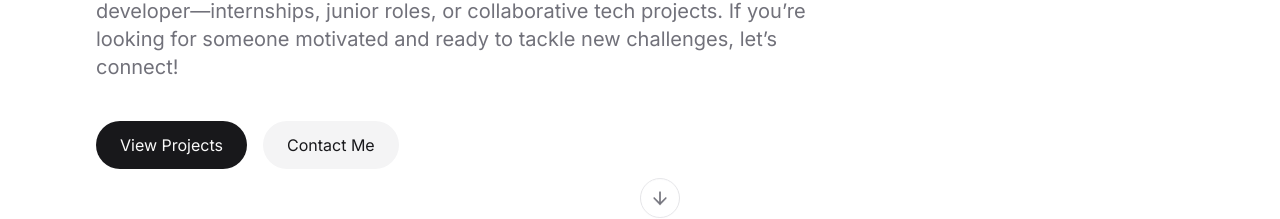
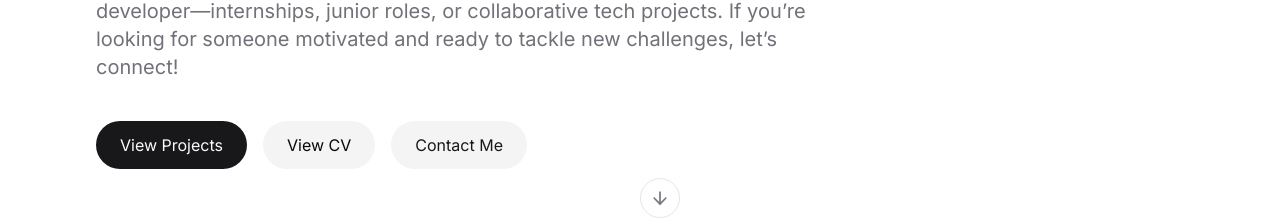
Before and after one commit to mk23rd/Michael-s-Personal-Portfolio, a React (Vite) app: page / in a window 1280 px wide. Shown: the part 799-1018 px from the top of the page. Built offline with nearby package versions, Linux system fonts and the light colour scheme.

Commit message:
Add CV download link and update Hero component
Added michael-wagaye-resume.pdf to the public directory and introduced a 'View CV' button in the Hero component linking to the PDF. Also adjusted the animation delay for the 'Contact Me' button.

```diff
--- a/src/components/Hero.tsx
+++ b/src/components/Hero.tsx
@@ -71,11 +71,23 @@ const Hero = () => {
                 View Projects
               </a>
               <a
+                href="/michael-wagaye-resume.pdf"
+                target="_blank"
+                rel="noopener noreferrer"
+                className={cn(
+                  "px-6 py-3 rounded-full bg-muted text-foreground hover:bg-muted/80 transition-all",
+                  "transform hover:-translate-y-0.5",
+                  "animate-fade-in opacity-0 reveal-delay-4"
+                )}
+              >
+                View CV
+              </a>
+              <a
                 href="#contact"
                 className={cn(
                   "px-6 py-3 rounded-full bg-secondary text-secondary-foreground hover:bg-secondary/80 transition-all",
                   "transform hover:-translate-y-0.5",
-                  "animate-fade-in opacity-0 reveal-delay-4"
+                  "animate-fade-in opacity-0 reveal-delay-5"
                 )}
               >
                 Contact Me
```
Also changed, not shown: 1 other file (tests, documents, lock files or other folders).
